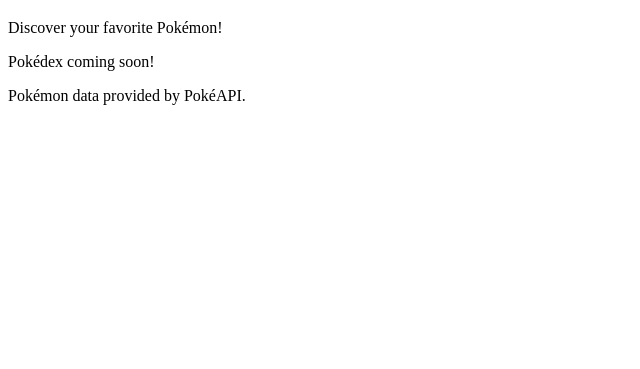
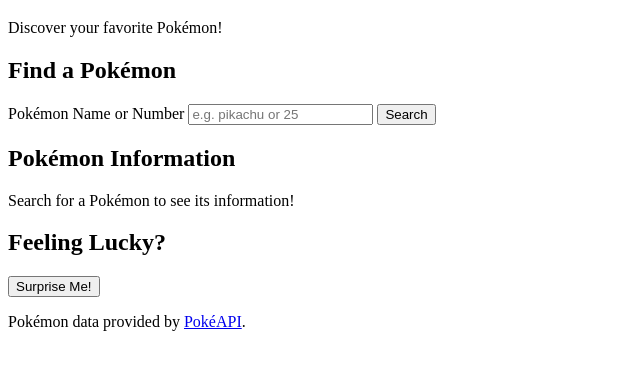
Before and after one commit to kochkev2/minipokedex, a plain HTML site: page index.html in a window 1280 px wide. Shown: the part 61-430 px from the top of the page, without its empty margins (0-640 px from the left). Drawn offline with Linux system fonts and the light colour scheme.

Commit message:
Search interfaces

```diff
--- a/index.html
+++ b/index.html
@@ -9,6 +9,7 @@
     <link rel="stylesheet" href="style.css">
     <script src="script.js" defer></script>
 </head>
+
 <body>
     <header>
         <h1>Mini Pokédex</h1>
@@ -16,11 +17,51 @@
     </header>
 
     <main>
-        <p>Pokédex coming soon!</p>
+        <!-- Pokémon Search -->
+        <section aria-labelledby="search-heading">
+            <h2 id="search-heading">Find a Pokémon</h2>
+
+            <form id="pokemon-form">
+                <label for="pokemon-input">
+                    Pokémon Name or Number
+                </label>
+
+                <input
+                    type="text"
+                    id="pokemon-input"
+                    name="pokemon"
+                    placeholder="e.g. pikachu or 25"
+                    required
+                >
+
+                <button type="submit">Search</button>
+            </form>
+        </section>
+
+        <!-- Pokémon Results -->
+        <section aria-labelledby="results-heading">
+            <h2 id="results-heading">Pokémon Information</h2>
+
+            <div id="pokemon-result" aria-live="polite">
+                <p>Search for a Pokémon to see its information!</p>
+            </div>
+        </section>
+
+        <!-- Random Pokémon -->
+        <section aria-labelledby="random-heading">
+            <h2 id="random-heading">Feeling Lucky?</h2>
+
+            <button type="button" id="random-button">
+                Surprise Me!
+            </button>
+        </section>
     </main>
 
     <footer>
-        <p>Pokémon data provided by PokéAPI.</p>
+        <p>
+            Pokémon data provided by
+            <a href="https://pokeapi.co/">PokéAPI</a>.
+        </p>
     </footer>
 </body>
 </html>
```
